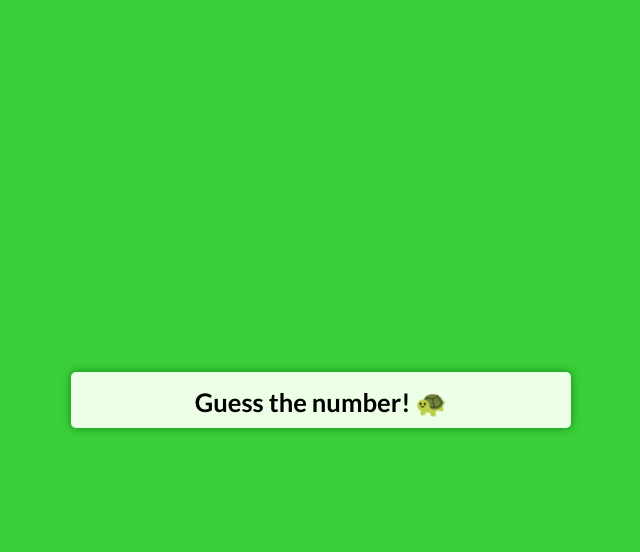
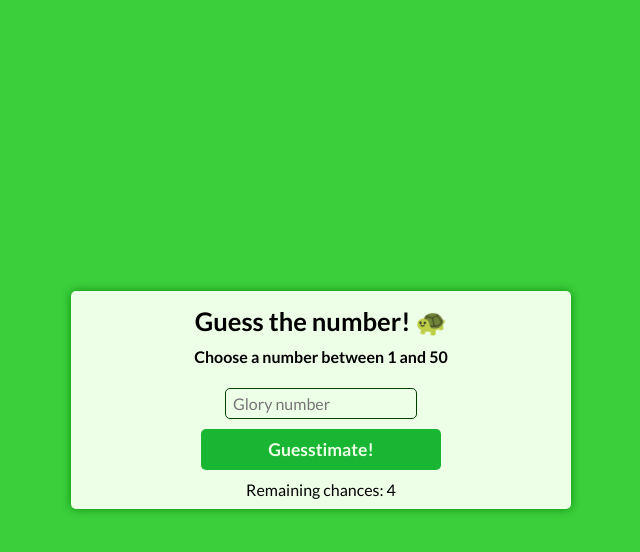
Before and after one commit to luizhf42/number-guessing-game, a Vue app: page / in a window 1280 px wide. Both pictures are taken after a click on the button "Start the game!". Shown: the top 552 px of the page, without its empty margins (319-959 px from the left). Built offline with nearby package versions, Linux system fonts and the light colour scheme.

Commit message:
making the game screen design and other minor changes

```diff
--- a/src/App.vue
+++ b/src/App.vue
@@ -1,7 +1,7 @@
 <template>
   <main>
     <h1>Guess the number! 🐢</h1>
-    <InitialScreen />
+    <InitialScreen @gameStart="startTheGame" />
     <!-- {gameHasStarted && (
     <GameScreen
       maximumNumber="{inputMaximumNumber}"
@@ -9,16 +9,31 @@
       randomNumber="{randomNumber}"
     />
     )} -->
+    <GameScreen v-if="gameHasStarted" :difficultyProp="difficulty" />
   </main>
 </template>
 
 <script>
 import InitialScreen from "./components/InitialScreen.vue";
+import GameScreen from "./components/GameScreen.vue";
+
 export default {
   name: "App",
   components: {
     InitialScreen,
+    GameScreen,
   },
-
+  methods: {
+    startTheGame({ difficulty, gameHasStarted }) {
+      this.difficulty = difficulty;
+      this.gameHasStarted = gameHasStarted;
+    },
+  },
+  data() {
+    return {
+      difficulty: "normal",
+      gameHasStarted: false,
+    };
+  },
 };
 </script>
--- a/src/components/Button.vue
+++ b/src/components/Button.vue
@@ -16,7 +16,6 @@ export default {
   },
   methods: {
     buttonClick() {
-      console.log(this.gameHasStarted);
       if (!this.gameHasStarted) {
         this.gameHasStarted = true;
         this.$emit("gameStart", this.gameHasStarted);
--- /dev/null
+++ b/src/components/GameScreen.vue
@@ -0,0 +1,98 @@
+<template>
+  <section class="game" @load="setGameConfigs">
+    <h2>Choose a number between 1 and {{ this.maximumNumber }}</h2>
+
+    <form>
+      <input
+        v-model="guess"
+        type="number"
+        id="input"
+        min="1"
+        :max="maximumNumber"
+        placeholder="Glory number"
+      />
+      <Button text="Guesstimate!" />
+    </form>
+
+    <p>Remaining chances: {{ remainingChances }}</p>
+
+    <!-- {showResult && (
+    <Result guessResult="{guessResult}" submittedGuess="{submittedGuess}" />
+    )} -->
+  </section>
+</template>
+
+<script>
+import Button from "./Button.vue";
+export default {
+  name: "GameScreen",
+  components: {
+    Button,
+  },
+  props: {
+    difficultyProp: String,
+  },
+  data() {
+    return {
+      difficulty: this.difficultyProp,
+      maximumNumber: 50,
+      remainingChances: 0,
+      guess: "",
+    };
+  },
+  mounted() {
+    switch (this.difficulty) {
+      case "very-easy":
+        this.maximumNumber = 10;
+        this.remainingChances = 3;
+        break;
+      case "easy":
+        this.maximumNumber = 20;
+        this.remainingChances = 3;
+        break;
+      case "normal":
+        this.maximumNumber = 50;
+        this.remainingChances = 4;
+        break;
+      case "hard":
+        this.maximumNumber = 100;
+        this.remainingChances = 4;
+        break;
+      case "very-hard":
+        this.maximumNumber = 1000;
+        this.remainingChances = 6;
+        break;
+    }
+  },
+};
+</script>
+
+<style lang="scss" scoped>
+@use "../App.scss";
+
+$input-border: 1px solid App.$input-border;
+
+.game {
+  width: 100%;
+  @include App.flex();
+  gap: 10px;
+
+  form {
+    @extend .game;
+    input {
+      background: transparent;
+      border: $input-border;
+      border-radius: 5px;
+      width: 40%;
+      padding: 5px 7px;
+
+      &:focus {
+        outline: $input-border;
+      }
+      &::placeholder {
+        font-family: inherit;
+      }
+    }
+  }
+}
+</style>
--- a/src/components/InitialScreen.vue
+++ b/src/components/InitialScreen.vue
@@ -2,7 +2,7 @@
   <div class="initial-screen" v-if="!gameHasStarted">
     <h2>Choose the difficulty</h2>
     <div class="difficulties">
-      <label id="oi">
+      <label>
         <input
           @click="changeDifficulty($event)"
           type="radio"
@@ -78,6 +78,10 @@ export default {
     },
     startTheGame() {
       this.gameHasStarted = true;
+      this.$emit("gameStart", {
+        difficulty: this.difficulty,
+        gameHasStarted: this.gameHasStarted,
+      });
     },
   },
   data() {
```
